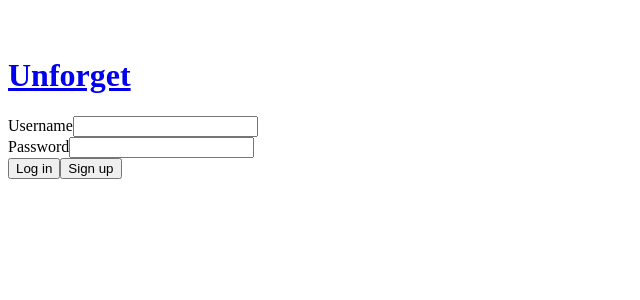
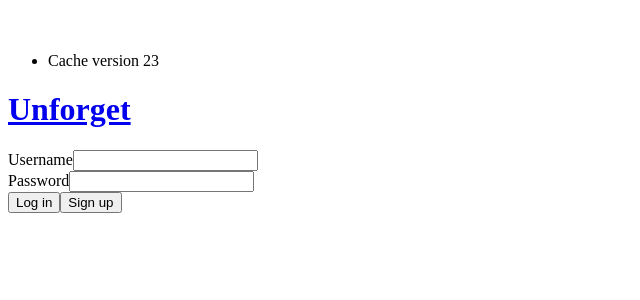
Before and after one commit to computing-den/unforget, a React app: page /login in a window 1280 px wide. Both pictures are taken after a click on the link 20 px from the left and 26 px from the top of the page. Shown: the top 300 px of the page, without its empty margins (0-640 px from the left). Built offline with nearby package versions, Linux system fonts and the light colour scheme; the HTML template or start-up script is replaced by a standard one.

Commit message:
cache version

```diff
--- a/src/client/PageLayout.css
+++ b/src/client/PageLayout.css
@@ -85,6 +85,15 @@
               background: #e1efff;
               padding: 0.5rem 1rem;
               border-bottom: 1px solid #cacfd5;
+            }
+
+            & li.footer {
+              display: flex;
+              align-items: center;
+              font-size: 0.8em;
+              background: #f0f7ff;
+              padding: 0.25rem 1rem;
+              border-top: 1px solid #cacfd5;
             }
 
             & li {
--- a/src/client/PageLayout.tsx
+++ b/src/client/PageLayout.tsx
@@ -3,6 +3,7 @@ import React, { useCallback, useState, useEffect } from 'react';
 import * as actions from './appStoreActions.jsx';
 import * as storage from './storage.js';
 import * as util from './util.js';
+import * as cutil from '../common/util.js';
 import * as appStore from './appStore.js';
 import _ from 'lodash';
 
@@ -64,6 +65,7 @@ export function PageHeader(props: { actions?: React.ReactNode }) {
                       </a>
                     </li>
                   )}
+                  <li className="footer">Cache version {cutil.CACHE_VERSION}</li>
                 </ul>
               </div>
             )}
--- a/src/common/util.ts
+++ b/src/common/util.ts
@@ -5,3 +5,5 @@ export function isNoteNewerThan(a: t.NoteHead, b?: t.NoteHead): boolean {
     !b || a.modification_date > b.modification_date || (a.modification_date === b.modification_date && a.id > b.id)
   );
 }
+
+export const CACHE_VERSION = '23';
```
Also changed, not shown: src/client/serviceWorker.ts (+2 -5 lines).
